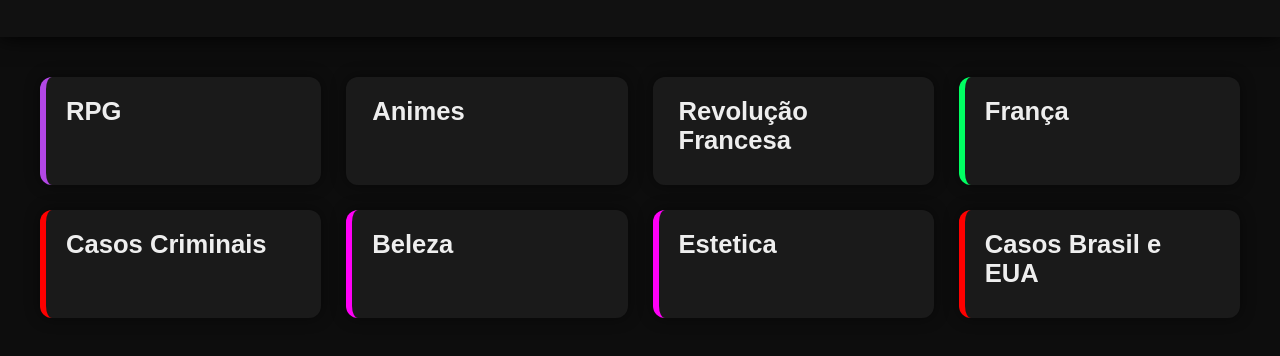
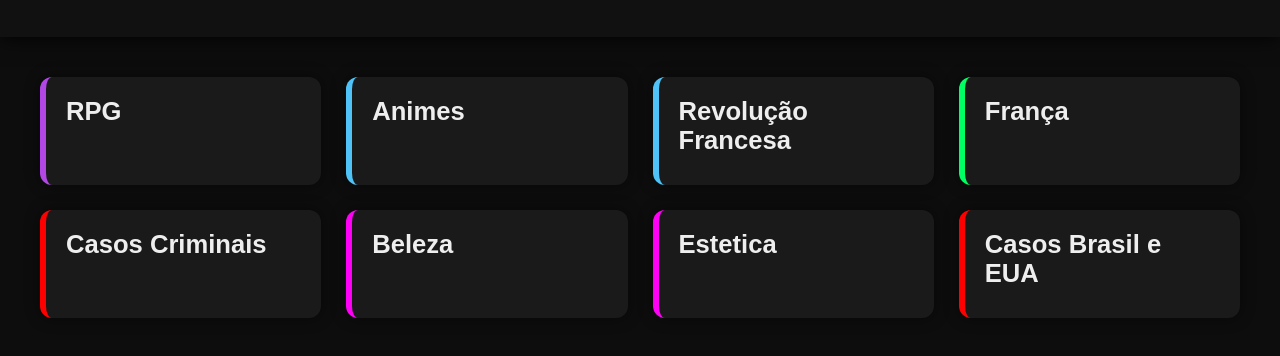
Before and after one commit to hevellyn061/digital-market, a plain HTML site: page index.html in a window 1280 px wide. Shown: the part 116-472 px from the top of the page. Drawn offline with Linux system fonts and the light colour scheme.

Commit message:
subindo alteraçoes

```diff
--- a/index.html
+++ b/index.html
@@ -22,12 +22,12 @@
     </div>
 
     <!-- CARD 2 -->
-    <div class="card psicologia" onclick="site('https://aliriojr2.github.io/Animes-kings/')">
+    <div class="card psico" onclick="site('https://aliriojr2.github.io/Animes-kings/')">
       <div class="title">Animes</div>
     </div>
 
     <!-- CARD 3 -->
-    <div class="card psicologia" onclick="site('https://anapaulanm.github.io/revolu-of/')">
+    <div class="card psico" onclick="site('https://anapaulanm.github.io/revolu-of/')">
       <div class="title">Revolução Francesa</div>
     </div>
 
```
